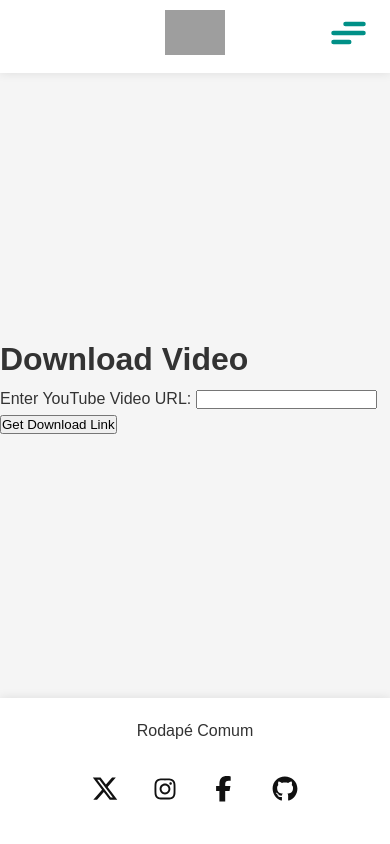
After one commit to lgluiz1/MetaCogni, a Flask app: page /ytdownload in a window 390 px wide. The commit adds this page. Run offline with Flask 3, Linux system fonts and the light colour scheme; grey boxes are pictures that could not be loaded.

Commit message:
Adição do menu mobile apenas visual

```diff
--- a/app.py
+++ b/app.py
@@ -1,8 +1,11 @@
-from flask import Flask, request, render_template
+from flask import Flask, request, render_template , send_file
 import json
+import requests
+import os
+from comand import YouTubeDownloader ,nome_do_site
 
 app = Flask(__name__)
-empresa = 'MetaCogni'
+empresa = nome_do_site
 # Carrega o contador do arquivo JSON
 def load_contador():
     try:
@@ -46,6 +49,21 @@ def submit():
     # Renderiza a página com o link gerado
     return render_template('./gerado_whatsapp/gerado_whats_gerado.html', link_whatsapp=link_whatsapp , empresa=empresa)
 
+
+## YoutubeDownloader
+@app.route('/ytdownload', methods=['GET', 'POST'])
+def download_video():
+    if request.method == 'POST':
+        video_url = request.form.get('video_url', '')
+        try:
+            # Baixa o vídeo no servidor
+            filepath = YouTubeDownloader.download_video(video_url)
+            # Envia o vídeo baixado ao cliente            return send_file(filepath, as_attachment=True)
+        except Exception as e:
+            print(f"Erro ao baixar o vídeo: {e}")
+            return render_template('./youtubedownloader/downloadvideo.html', error="Não foi possível baixar o vídeo.")
+    return render_template('./youtubedownloader/youtubedownloader.html')
+
 @app.route('/sobre')
 def sobre():
     return render_template('sobre.html' , empresa=empresa)
--- a/static/css_static/styler.css
+++ b/static/css_static/styler.css
@@ -157,3 +157,46 @@ footer{
   .socialcontainer:hover .social-icon-4 {
     transform: translateY(-70px);
   }
+
+  /* From Uiverse.io by JulanDeAlb */
+.hamburger {
+  cursor: pointer;
+  position: absolute;
+  right: 5%;
+  display: none;
+}
+
+.hamburger input {
+  display: none;
+}
+
+.hamburger svg {
+  /* The size of the SVG defines the overall size */
+  height: 3em;
+  /* Define the transition for transforming the SVG */
+  transition: transform 600ms cubic-bezier(0.4, 0, 0.2, 1);
+}
+
+.line {
+  fill: none;
+  stroke: #009087;
+  stroke-linecap: round;
+  stroke-linejoin: round;
+  stroke-width: 3;
+  /* Define the transition for transforming the Stroke */
+  transition: stroke-dasharray 600ms cubic-bezier(0.4, 0, 0.2, 1),
+              stroke-dashoffset 600ms cubic-bezier(0.4, 0, 0.2, 1);
+}
+
+.line-top-bottom {
+  stroke-dasharray: 12 63;
+}
+
+.hamburger input:checked + svg {
+  transform: rotate(-45deg);
+}
+
+.hamburger input:checked + svg .line-top-bottom {
+  stroke-dasharray: 20 300;
+  stroke-dashoffset: -32.42;
+}
--- a/static/responsive/styler.css
+++ b/static/responsive/styler.css
@@ -25,8 +25,8 @@
 
 
 }
+}
 
-}
 @media screen and (max-width: 700px) {
     .link_sucesso, .copiar_link{
 
@@ -34,6 +34,7 @@
        gap: 10px;
 
     }
+
 }
 
 @media screen and (max-width: 600px) {
@@ -57,4 +58,8 @@ header img{
     header ul{
         display: none;
     }
+    .hamburger{
+        display: block;
+
+    }
 }
--- a/templates/base.html
+++ b/templates/base.html
@@ -8,6 +8,7 @@
     <link rel="stylesheet" href="../static/responsive/styler.css">
     <script async src="https://pagead2.googlesyndication.com/pagead/js/adsbygoogle.js?client=ca-pub-7247575882138556"
      crossorigin="anonymous"></script>
+     <script src="../static/menu.js"></script>
      <link rel="stylesheet" href="https://fonts.googleapis.com/css2?family=Material+Symbols+Outlined:opsz,wght,FILL,GRAD@20..48,100..700,0..1,-50..200" />
     <title>{% block title %}Título Padrão{% endblock %}</title>
     <!-- Outras tags do head comuns -->
@@ -27,6 +28,13 @@
                 <a href="/sobre">Sobre</a>
             </li>
         </ul>
+        <label class="hamburger">
+          <input type="checkbox">
+          <svg viewBox="0 0 32 32">
+            <path class="line line-top-bottom" d="M27 10 13 10C10.8 10 9 8.2 9 6 9 3.5 10.8 2 13 2 15.2 2 17 3.8 17 6L17 26C17 28.2 18.8 30 21 30 23.2 30 25 28.2 25 26 25 23.8 23.2 22 21 22L7 22"></path>
+            <path class="line" d="M7 16 27 16"></path>
+          </svg>
+        </label>
         <!-- Outros elementos do cabeçalho -->
     </header>
 
@@ -143,5 +151,9 @@
 
         <!-- Outros elementos do rodapé -->
     </footer>
+    <script>
+
+
+    </script>
 </body>
 </html>
--- a/templates/gerado_whatsapp/gerado_whats.html
+++ b/templates/gerado_whatsapp/gerado_whats.html
@@ -57,6 +57,7 @@
     <section class="gera_link_sobre">
       <h1>Impulsione suas conversas e aumente suas vendas com o Gerador de Links do WhatsApp</h1>
       <p>O Gerador de Links para WhatsApp é uma ferramenta poderosa para suas ações de marketing e relacionamento. Com links personalizados, você pode integrá-los em campanhas, redes sociais, e-mail marketing, banners, entre outros. A personalização dos links e mensagens garante que funcionem igualmente bem no desktop e no mobile. Aproveite essa ferramenta gratuita para potencializar suas estratégias</p>
+    <a href="ytdownload">download</a>
     </section>
   </div>
 {% endblock %}
--- /dev/null
+++ b/templates/youtubedownloader/youtubedownloader.html
@@ -0,0 +1,12 @@
+{% extends "base.html" %}
+
+{% block title %}Link WhatsApp Gerado{% endblock %}
+
+{% block content %}
+<h1>Download Video</h1>
+    <form action="/ytdownload" method="post">
+        <label for="video_url">Enter YouTube Video URL:</label>
+        <input type="text" id="video_url" name="video_url" required>
+        <button type="submit">Get Download Link</button>
+
+{% endblock %}
```
Also changed, not shown: comand/__init__.py (added, +20 -0 lines), templates/youtubedownloader/downloadvideo.html (added, +10 -0 lines), comand/comand.py (deleted), static/menu.js (added).
